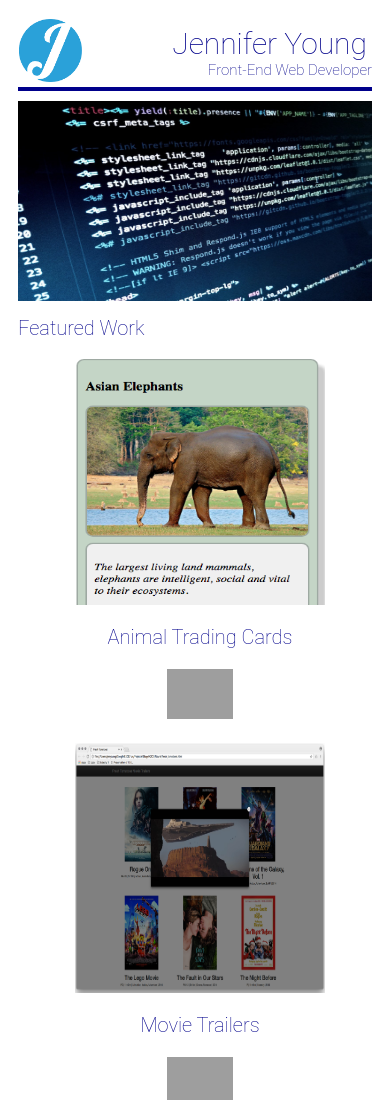
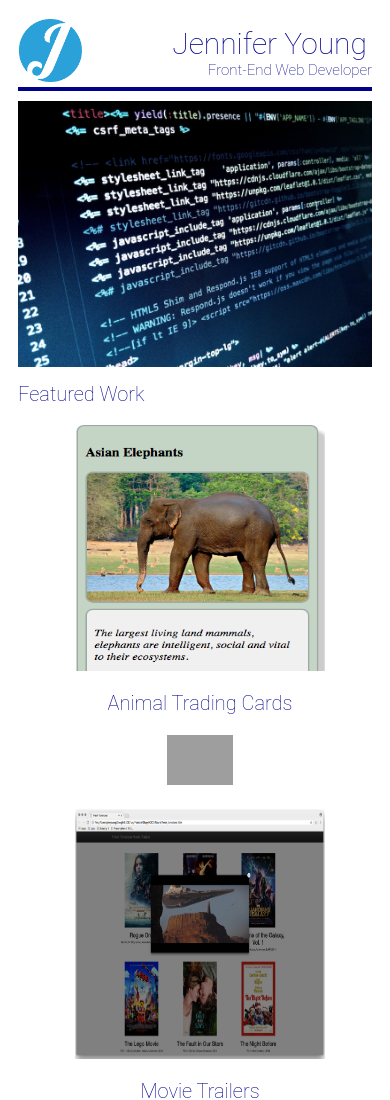
Before and after one commit to jenlyoung/portfolio, a plain HTML site: page index.html in a window 390 px wide. Shown: the top 1100 px of the page. Drawn offline with Linux system fonts and the light colour scheme; grey boxes are pictures that could not be loaded.

Commit message:
Udacity recommended changes

```diff
--- a/css/style.css
+++ b/css/style.css
@@ -67,7 +67,7 @@ body {
 }
 
 .picture {
-    max-height: 450px;
+    /*max-height: 450px;*/
     width: 100%;
 }
 
@@ -171,7 +171,7 @@ a:hover {
     }
 
     .picture {
-        height: 200px;
+        height: auto;
     }
 
     .project-header {
```
